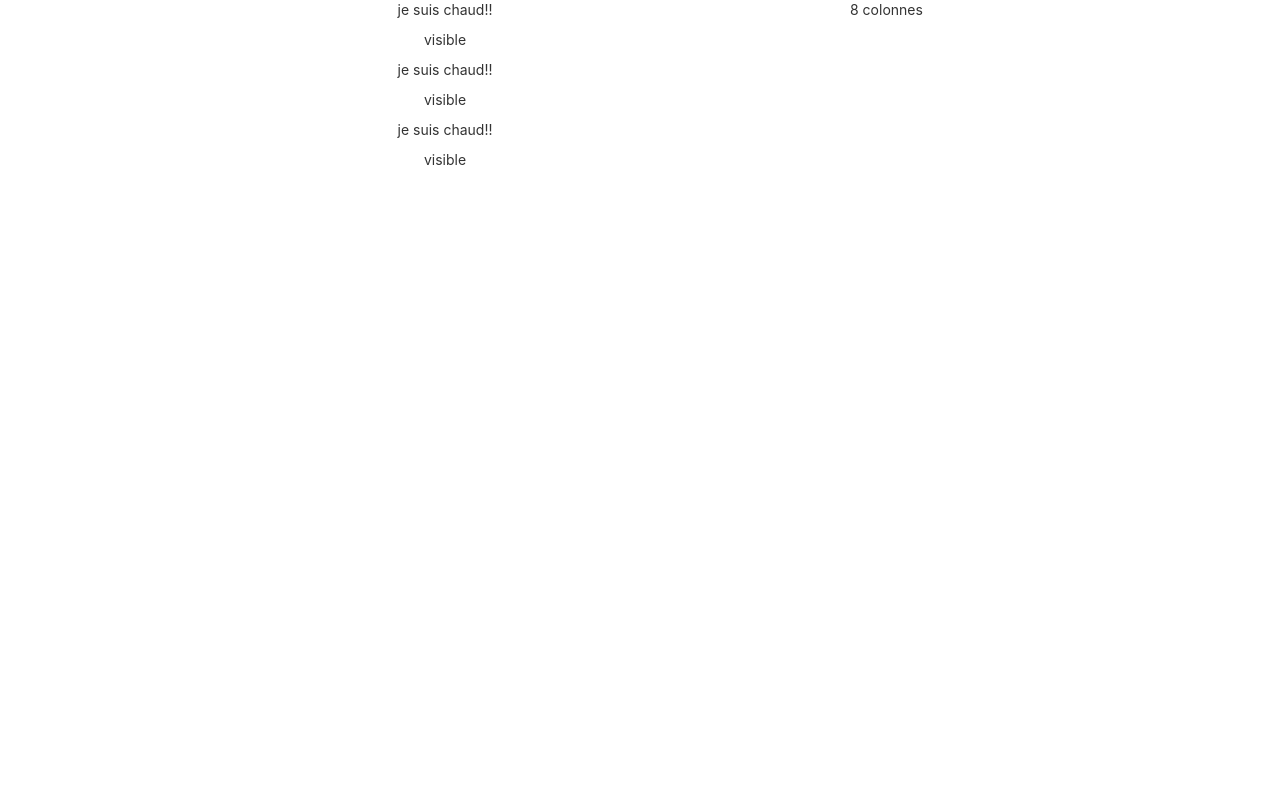
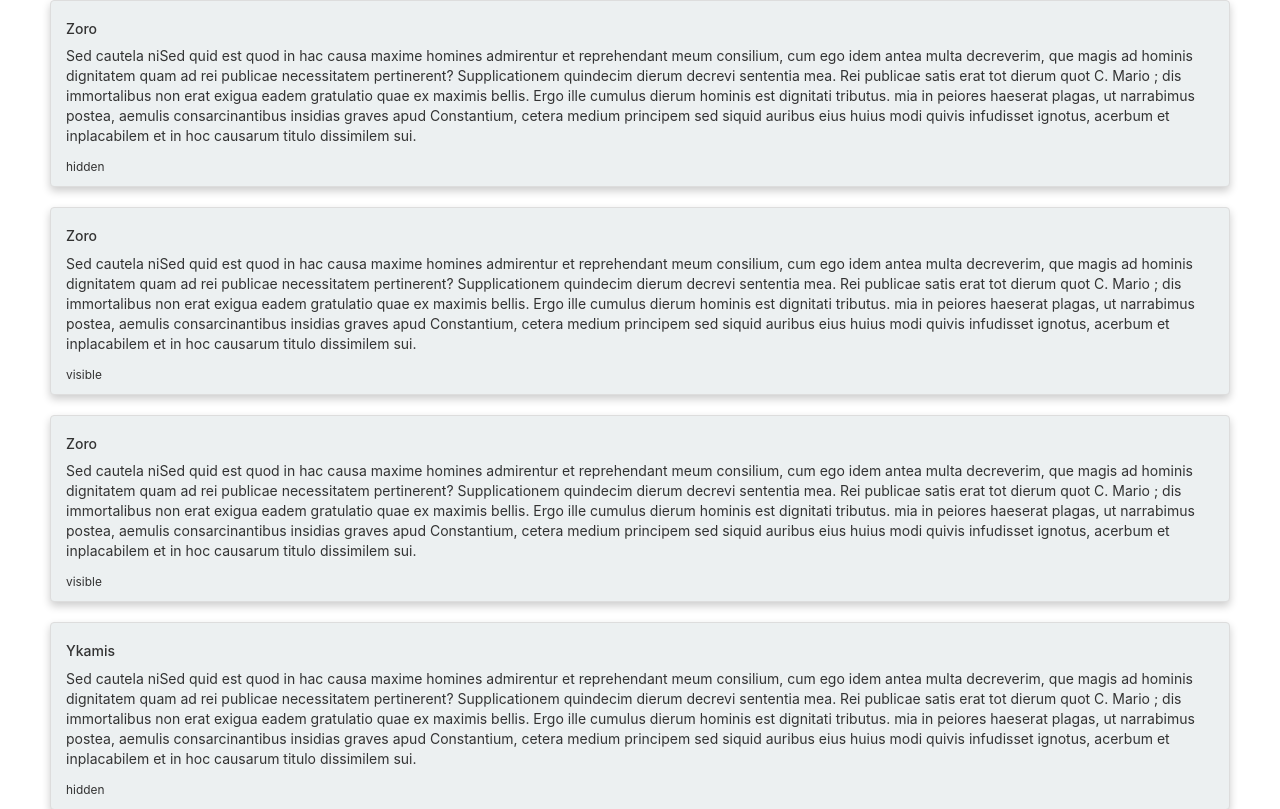
Before and after one commit to Yaya-k/ReactLearning, a React (Create React App) app: page / in a window 1280 px wide. Shown: the top 809 px of the page. Built offline with nearby package versions, Linux system fonts and the light colour scheme.

Commit message:
display list of message

```diff
--- a/public/index.html
+++ b/public/index.html
@@ -33,22 +33,8 @@
   <body>
     <noscript>You need to enable JavaScript to run this app.</noscript>
     <div id="root"></div>
+    <div class="" id="listMessage"></div>
 
-    <div class="container">
-      <div class="row">
-        <div class="col-lg-8" id="listMessage"></div>
-        <div class="col-lg-4">8 colonnes</div>
-      </div>
-    </div>
-    <!--
-      This HTML file is a template.
-      If you open it directly in the browser, you will see an empty page.
 
-      You can add webfonts, meta tags, or analytics to this file.
-      The build step will place the bundled scripts into the <body> tag.
-
-      To begin the development, run `npm start` or `yarn start`.
-      To create a production bundle, use `npm run build` or `yarn build`.
-    -->
   </body>
 </html>
--- a/src/App.css
+++ b/src/App.css
@@ -1,6 +1,3 @@
-.App {
-  text-align: center;
-}
 
 .App-logo {
   height: 40vmin;
--- a/src/App.js
+++ b/src/App.js
@@ -1,15 +1,33 @@
+
 import React, {Component} from 'react';
-import logo from './logo.svg';
 import './App.css';
 import Message from "./Message";
+class App extends Component {
+    messages=this.makeMessages()
+    makeMessages() {
+        const result = []
+        const user=["Ykamis","Zeleph","Zoro","Toto"]
+        const val=["visible","hidden"]
 
-class App extends Component {
-  render() {
+        while (result.length < 10) {
+            result.push({txt: "Sed cautela niSed quid est quod in hac causa maxime homines admirentur et reprehendant meum consilium, cum ego idem antea multa decreverim, que magis ad hominis dignitatem quam ad rei publicae necessitatem pertinerent? Supplicationem quindecim dierum decrevi sententia mea. Rei publicae satis erat tot dierum quot C. Mario ; dis immortalibus non erat exigua eadem gratulatio quae ex maximis bellis. Ergo ille cumulus dierum hominis est dignitati tributus.\n" +
+                    "\nmia in peiores haeserat plagas, ut narrabimus postea, aemulis consarcinantibus insidias graves apud Constantium, cetera medium principem sed siquid auribus eius huius modi quivis infudisset ignotus, acerbum et inplacabilem et in hoc causarum titulo dissimilem sui.\n" +
+                    "\n",
+                prt: val[Math.floor(Math.random() * val.length)],
+                user:user[Math.floor(Math.random() * user.length)]
+            })
+
+
+
+        }
+        return result
+    }
+    render() {
     return (
         <div className="App">
-          <Message texte={"je suis chaud!!"} porter={"visible"}/>
-          <Message texte={"je suis chaud!!"} porter={"visible"}/>
-          <Message texte={"je suis chaud!!"} porter={"visible"}/>
+            {this.messages.map(({txt,prt,user})=>(
+                <Message userName={user} porter={prt} texte={txt}/>
+            ))}
 
         </div>
     )
--- /dev/null
+++ b/src/Message.css
@@ -0,0 +1,10 @@
+#list-group{
+    background-color: #ecf0f1;
+    box-shadow: 0 4px 8px 0 rgba(0,0,0,0.2);
+    transition: 0.3s;
+}
+
+
+#list-group:hover {
+    box-shadow: 0 8px 16px 0 rgba(0,0,0,0.2);
+}
--- a/src/Message.js
+++ b/src/Message.js
@@ -1,11 +1,20 @@
 import React from 'react';
+import './Message.css';
 
-const Message=({ texte, porter })=> (
+const Message=({ texte, porter,userName })=> (
     <div className="message">
-    <span className="titre">
-        <p>{texte}</p>
-        <p>{porter}</p>
-    </span>
+
+        <div className="list-group" >
+            <div  className="list-group-item list-group-item-action flex-column align-items-start" id="list-group">
+                <div className="d-flex w-100 justify-content-between">
+                    <h5 > {userName}</h5>
+                </div>
+                <p >{texte}</p>
+                <small>{porter}</small>
+
+            </div>
+
+        </div>
     </div>
     );
 
--- a/src/index.css
+++ b/src/index.css
@@ -1,5 +1,6 @@
 body {
-  margin: 0;
+  margin-left: 50px;
+  margin-right: 50px;
   font-family: -apple-system, BlinkMacSystemFont, 'Segoe UI', 'Roboto', 'Oxygen',
     'Ubuntu', 'Cantarell', 'Fira Sans', 'Droid Sans', 'Helvetica Neue',
     sans-serif;
```
Also changed, not shown: src/messages.js (added, +21 -0 lines).
